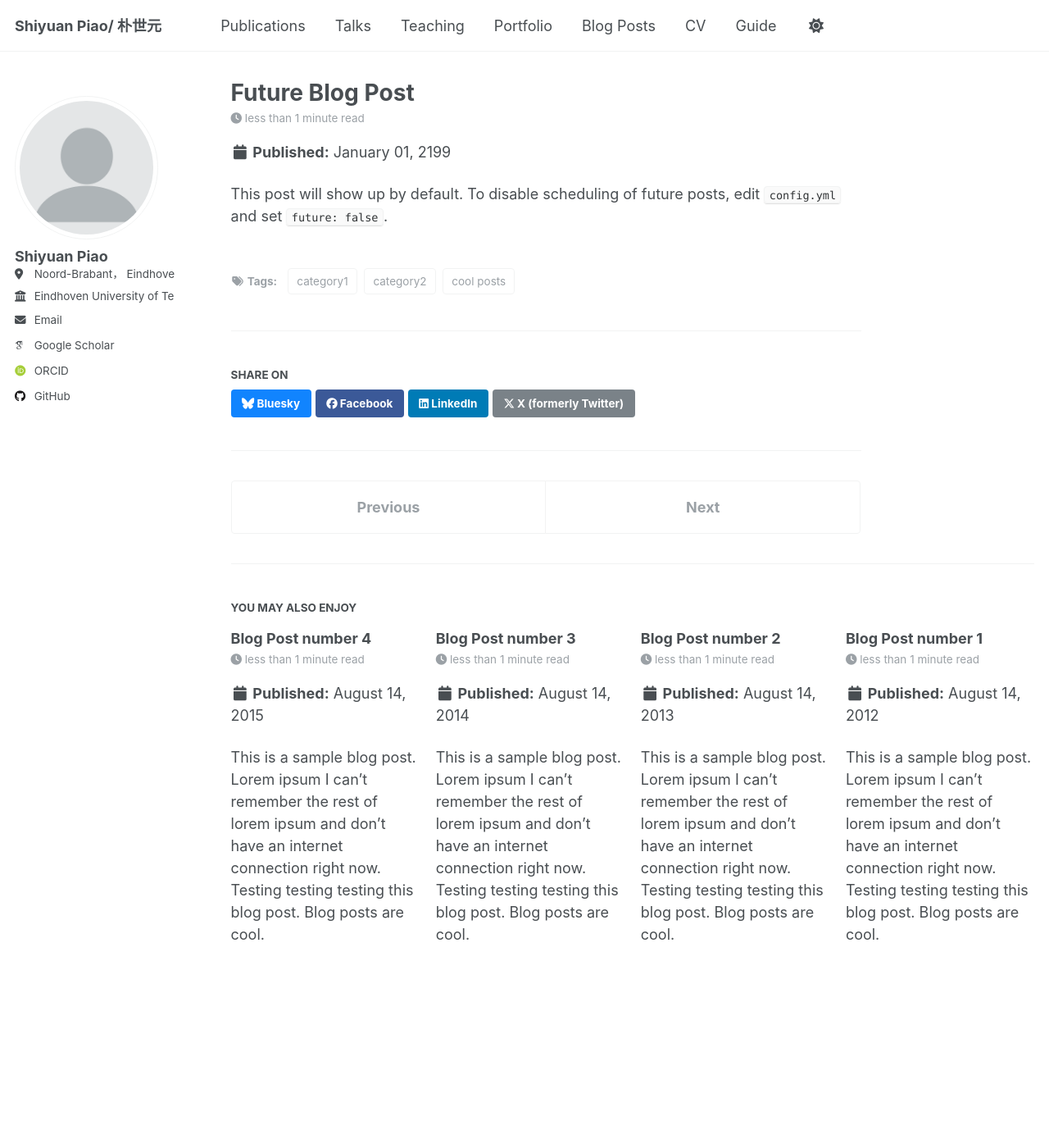
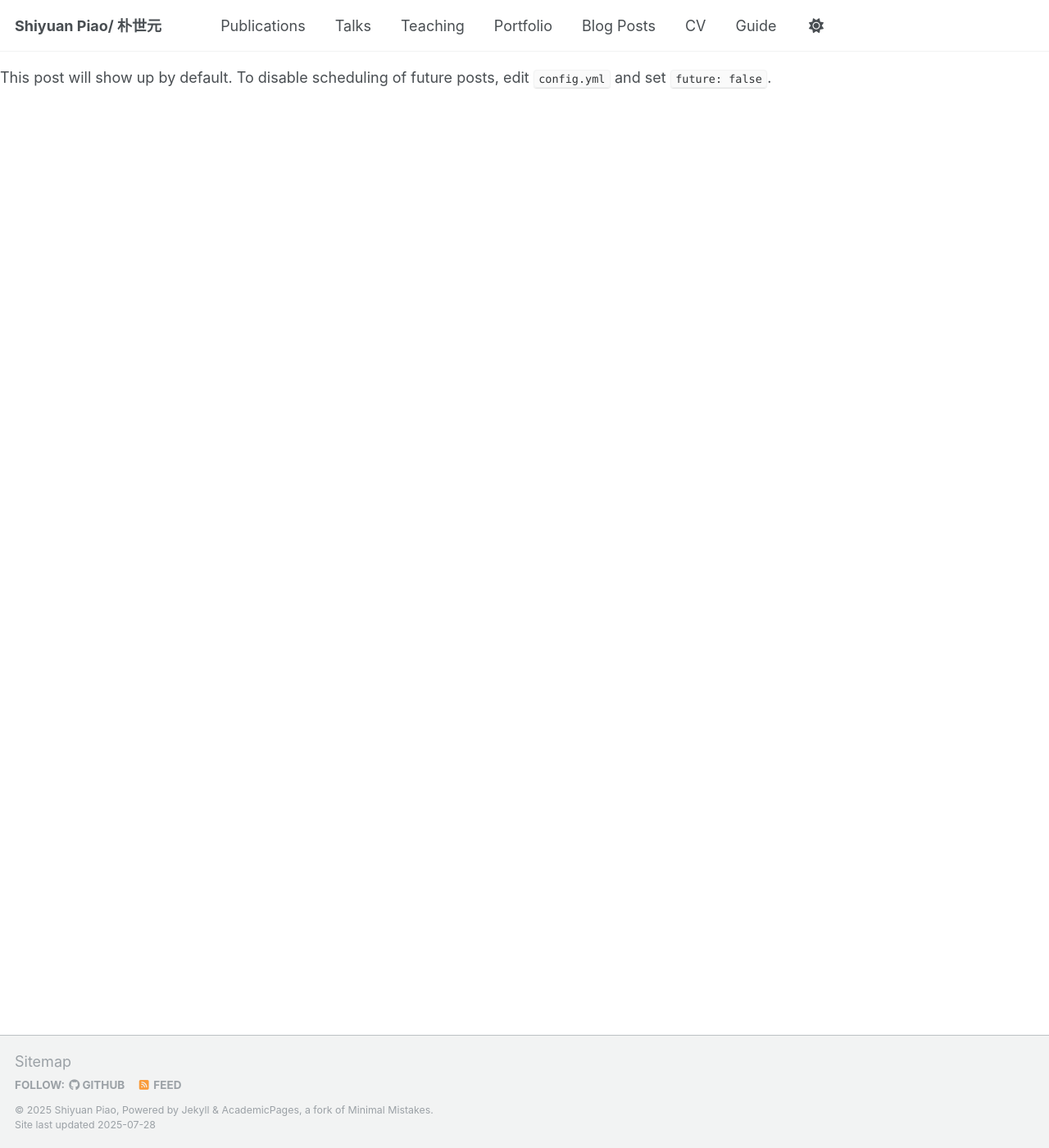
Before and after one commit to ShiyuanPiao/ShiyuanPiao.github.io, a Jekyll site: the page built from _posts/2199-01-01-future-post.md, in a window 1280 px wide and 1400 px high. Shown: the whole window at 82% size. Built offline with Jekyll 4.4.1, drawn with Linux system fonts in a browser that asks for light colours; some web fonts are replaced; our own code applies the rules of GitHub Pages for plain Markdown files; a script that is not in the unit is left out.

Commit message:
Update _config.yml

```diff
--- a/_config.yml
+++ b/_config.yml
@@ -230,17 +230,6 @@ collections:
 
 # These settings control how pages and collections are included in the site
 defaults:
-  # _posts
-  - scope:
-      path: ""
-      type: posts
-    values:
-      layout: single
-      author_profile: true
-      read_time: true
-      comments: true
-      share: true
-      related: true
   # _pages
   - scope:
       path: ""
@@ -275,14 +264,7 @@ defaults:
       author_profile: true
       share: true
       comment: true
-  # _talks
-  - scope:
-      path: ""
-      type: talks
-    values:
-      layout: talk
-      author_profile: true
-      share: true
+
 
 
 # Sass/SCSS
```
